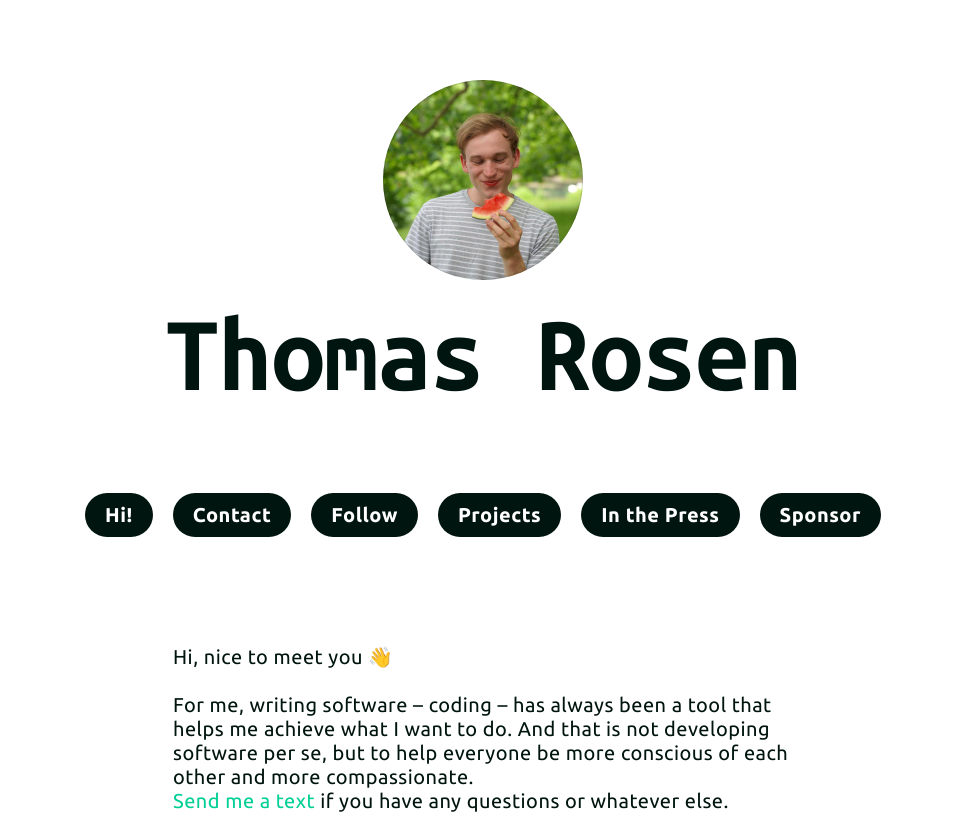
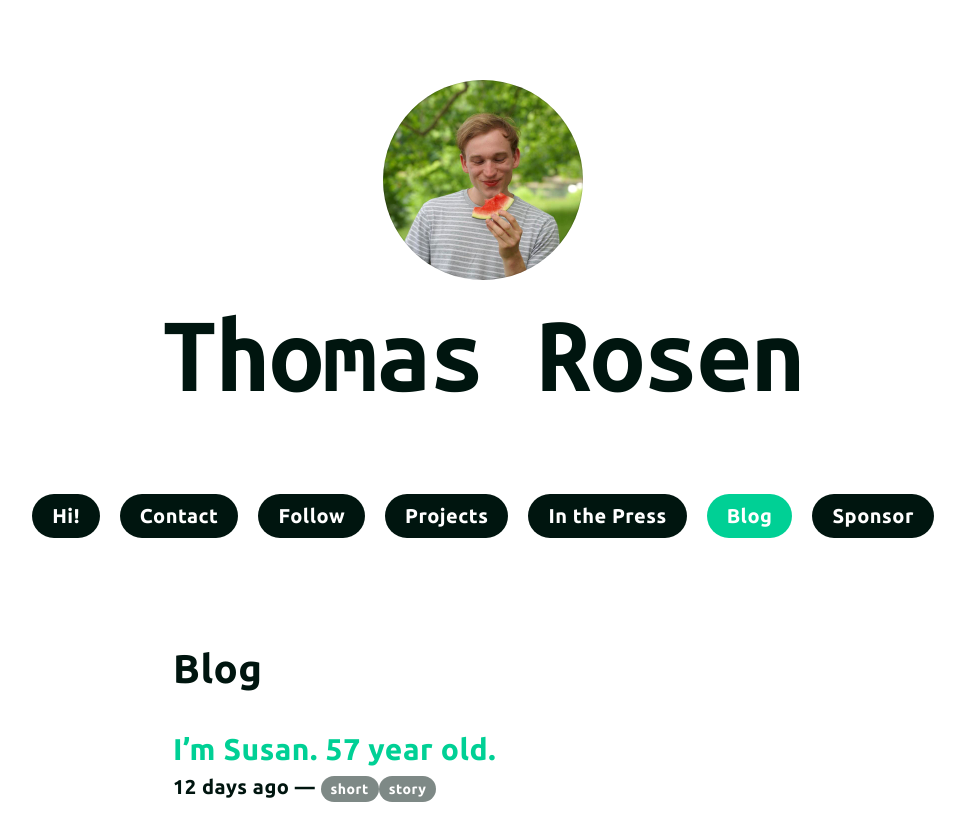
Before and after one commit to thomasrosen/thomasrosen.me, a React (Create React App) app: page /articles in a window 1280 px wide. Shown: the top 814 px of the page, without its empty margins (157-1122 px from the left). Built offline with nearby package versions, Linux system fonts and the light colour scheme.

Commit message:
thomasrosen published a site update

```diff
--- a/public/blog/articles.json
+++ b/public/blog/articles.json
@@ -1 +1 @@
-[{"date":"2023-01-17T00:00:00.000Z","title":"Article 1","slug":"article-1","tags":["story"]}]
+{"articles":[{"date":"2023-01-06T02:01","title":"I’m Susan. 57 year old.","slug":"susan","tags":["short","story"]}]}
--- a/public/blog/articles/article-1.json
+++ /dev/null
@@ -1 +0,0 @@
-{"data":{"date":"2023-01-17T00:00:00.000Z","title":"Article 1","slug":"article-1","tags":["story"]},"isEmpty":false,"excerpt":"","html":"<h2>This is a title</h2>\n<p>This is the content of the article 1</p>\n<h3>This is a subtitle</h3>\n<p>This is the content of the article 1</p>"}
--- /dev/null
+++ b/public/blog/articles/susan.json
@@ -0,0 +1 @@
+{"article":{"date":"2023-01-06T02:01","title":"I’m Susan. 57 year old.","slug":"susan","tags":["short","story"],"html":"<p>I’m Susan. 57 year old.</p>\n<p>I could tell you from all the times I traveled the world.<br />\nOnce with my friend Bernice. We visited Switzerland and Austria. We climbed the Rocky Mountains. And went to the Everest in Nepal.</p>\n<p>Journeys with other friends were warmer. Like with June. She brought me to Egypt and showed me pyramids, I couldn’t imagine the size of before.</p>\n<p>My last stay was with Noah. With him, I visited New York. I sat on a bench in Bryant Park and looked at all the people coming down from the library steps.</p>\n<p>I saw a lot in my life. For every place I have a stamp on my back. But now, I mostly live in the attic. I’m old now, sadly not good enough for another journey.</p>\n<p>But I still get new memories.<br />\nThe grandchildren sometimes visit me. They give photos of the places the enjoyed their life in. And they open me and wonder about the places I’ve seen.</p>\n<p>I’m Susan. An old suitcase with stamps on its back.</p>"}}
--- a/src/components/App.css
+++ b/src/components/App.css
@@ -27,30 +27,6 @@ nav {
 	flex-wrap: wrap;
 	gap: 20px;
 	margin: 20px 0;
-}
-nav a {
-	padding: 10px 20px;
-	border-radius: 100px;
-	color: var(--background-color);
-	fill: var(--background-color);
-	background: var(--text-color);
-	font-weight: bold;
-	transition: box-shadow 0.2s ease;
-}
-nav a:hover {
-	box-shadow: 0 0 0 10px var(--primary-color);
-	color: var(--background-color);
-	fill: var(--background-color);
-	background: var(--text-color);
-	text-decoration: none;
-}
-nav a:active,
-nav a:focus,
-nav a.active {
-	color: var(--background-color);
-	fill: var(--background-color);
-	background: var(--primary-color);
-	text-decoration: none;
 }
 
 .tab_content {
@@ -95,12 +71,12 @@ a.link_box {
 	width: var(--content-box-width);
 	max-width: 100%;
 	padding: 40px;
-	margin-top: 80px;
+	margin-block-start: 80px;
 
 	transition: box-shadow 0.2s ease;
 }
 a.link_box h2 {
-	margin-bottom: 10px;
+	margin-block-end: 10px;
 }
 a.link_box:hover {
 	background: var(--text-color);
@@ -108,3 +84,15 @@ a.link_box:hover {
 	box-shadow: 0 0 0 10px var(--primary-color);
 	text-decoration: none;
 }
+
+.tab_content.article h2 {
+	margin-block-end: 10px;
+}
+.tab_content.article h2 + p {
+	margin-block-end: 40px;
+}
+.tab_content.article h3 {
+	font-size: 30px;
+	letter-spacing: 0.5px;
+	margin-block-start: 40px;
+}
--- a/src/components/App.js
+++ b/src/components/App.js
@@ -23,12 +23,13 @@ export default function App() {
     <br />
 
     <nav>
-      <NavLink to="/">Hi!</NavLink>
-      <NavLink to="contact">Contact</NavLink>
-      <NavLink to="follow">Follow</NavLink>
-      <NavLink to="projects">Projects</NavLink>
-      <NavLink to="press">In the Press</NavLink>
-      <NavLink to="sponsor">Sponsor</NavLink>
+      <NavLink to="/"><button>Hi!</button></NavLink>
+      <NavLink to="contact"><button>Contact</button></NavLink>
+      <NavLink to="follow"><button>Follow</button></NavLink>
+      <NavLink to="projects"><button>Projects</button></NavLink>
+      <NavLink to="press"><button>In the Press</button></NavLink>
+      <NavLink to="articles"><button>Blog</button></NavLink>
+      <NavLink to="sponsor"><button>Sponsor</button></NavLink>
     </nav>
 
     <br />
--- /dev/null
+++ b/src/components/pages/articles.js
@@ -0,0 +1,108 @@
+import React, { useState, useEffect } from 'react'
+
+import { Link } from 'react-router-dom'
+
+const units = {
+    year: 24 * 60 * 60 * 1000 * 365,
+    month: (24 * 60 * 60 * 1000 * 365) / 12,
+    day: 24 * 60 * 60 * 1000,
+    hour: 60 * 60 * 1000,
+    minute: 60 * 1000,
+    second: 1000
+};
+
+const rtf = new Intl.RelativeTimeFormat('en', { numeric: 'auto' });
+
+export const getRelativeTime = (d1, d2 = new Date()) => {
+    const elapsed = d1.getTime() - d2.getTime();
+
+    // "Math.abs" accounts for both "past" & "future" scenarios
+    for (const u in units) {
+        if (Math.abs(elapsed) > units[u] || u === 'second') {
+            return rtf.format(Math.round(elapsed / units[u]), u);
+        }
+    }
+};
+
+export function Articles() {
+  const [articles, setArticles] = useState([])
+  const [loading, setLoading] = useState(true)
+  const [error, setError] = useState(null)
+
+  useEffect(() => {
+    fetch('/blog/articles.json')
+      .then(response => response.json())
+      .then(data => {
+        data.articles = data.articles.map(article => {
+          article.date = getRelativeTime(new Date(article.date))
+          return article
+        })
+        setArticles(data.articles)
+        setLoading(false)
+      })
+      .catch(error => {
+        setError(error)
+        setLoading(false)
+      })
+  }, [])
+
+  return <div className="tab_content">
+    <h2>Blog</h2>
+
+    {loading && <p>Loading articles...</p>}
+    {error && <p>Error loading articles: {error.message}</p>}
+
+    <div className="links_grid">
+      {articles.length > 0 && articles.map(article => <div key={article.slug}>
+        <h3 className="big">
+          <Link to={'/articles/' + article.slug}>
+            {article.title}
+          </Link>
+        </h3>
+        <p><strong>
+          {article.date} — {article.tags.map(tag => <button className="small" disabled key={tag}>{tag}</button>)}
+        </strong></p>
+      </div>)}
+    </div>
+
+  </div>
+}
+
+export function Article() {
+  const [article, setArticle] = useState(null)
+  const [loading, setLoading] = useState(true)
+  const [error, setError] = useState(null)
+
+  useEffect(() => {
+    // fetch the article from /blog/articles/{slug}.json
+    fetch('/blog/articles/' + window.location.pathname.split('/').pop() + '.json')
+      .then(response => response.json())
+      .then(data => {
+        data.article.date = getRelativeTime(new Date(data.article.date))
+
+        setArticle(data.article)
+        setLoading(false)
+      })
+      .catch(error => {
+        setError(error)
+        setLoading(false)
+      })
+  }, [])
+
+  return <div className="tab_content article">
+    {loading && <p>Loading article...</p>}
+    {error && <p>Error loading article: {error.message}</p>}
+
+    {
+      !!article
+        ? <>
+          <h2>{article.title}</h2>
+          <p><strong>
+            {article.date} — {article.tags.map(tag => <button className="small" disabled key={tag}>{tag}</button>)}
+          </strong></p>
+          <div dangerouslySetInnerHTML={{ __html: article.html }} />
+        </>
+        : null
+    }
+  </div>
+}
--- a/src/index.css
+++ b/src/index.css
@@ -48,7 +48,7 @@ body {
 h1 {
   font-family: var(--font-family-headline);
   font-weight: bold;
-  font-size: 109px;
+  font-size: 110px;
   letter-spacing: -1.5px;
 }
 
@@ -64,6 +64,10 @@ h3 {
   font-weight: bold;
   font-size: 20px;
   letter-spacing: 0px;
+}
+h3.big {
+  font-size: 30px;
+  letter-spacing: 0.5px;
 }
 h3+p {
   margin-top: 0.5rem;
@@ -85,10 +89,54 @@ body {
 
 button {
   font-family: var(--font-family-text);
-  font-weight: medium;
+  text-decoration: none;
+
+  font-weight: inherit;
+  font-size: inherit;
+  letter-spacing: inherit;
+
+  /* text-transform: uppercase; */
+  border: 0;
+  font-weight: bold;
+  cursor: pointer;
+
+	padding: 10px 20px;
+	border-radius: 100px;
+	color: var(--background-color);
+	fill: var(--background-color);
+	background: var(--text-color);
+	font-weight: bold;
+	transition: box-shadow 0.2s ease;
+}
+button.small {
+  padding: 5px 10px;
   font-size: 14px;
-  letter-spacing: 1.25px;
-  text-transform: uppercase;
+}
+button[data-selected="true"] {
+  box-shadow: 0 0 0 5px var(--text-color);
+}
+button:not(:disabled):hover {
+	box-shadow: 0 0 0 10px var(--primary-color);
+	color: var(--background-color);
+	fill: var(--background-color);
+	background: var(--text-color);
+	text-decoration: none;
+}
+button.small:not(:disabled):hover {
+  box-shadow: 0 0 0 5px var(--primary-color);
+}
+button:not(:disabled):active,
+button:not(:disabled):focus,
+button:not(:disabled).active,
+a.active button:not(:disabled) {
+	color: var(--background-color);
+	fill: var(--background-color);
+	background: var(--primary-color);
+	text-decoration: none;
+}
+button:disabled {
+  opacity: 0.5;
+  cursor: not-allowed;
 }
 
 code {
```
Also changed, not shown: blog/2023-01-06-susan.md (added, +24 -0 lines), blog/article_1.md (deleted, +0 -15 lines), build_blog.js (+15 -6 lines), src/components/router.js (+9 -0 lines), 18 other files (tests, documents, lock files or other folders).
